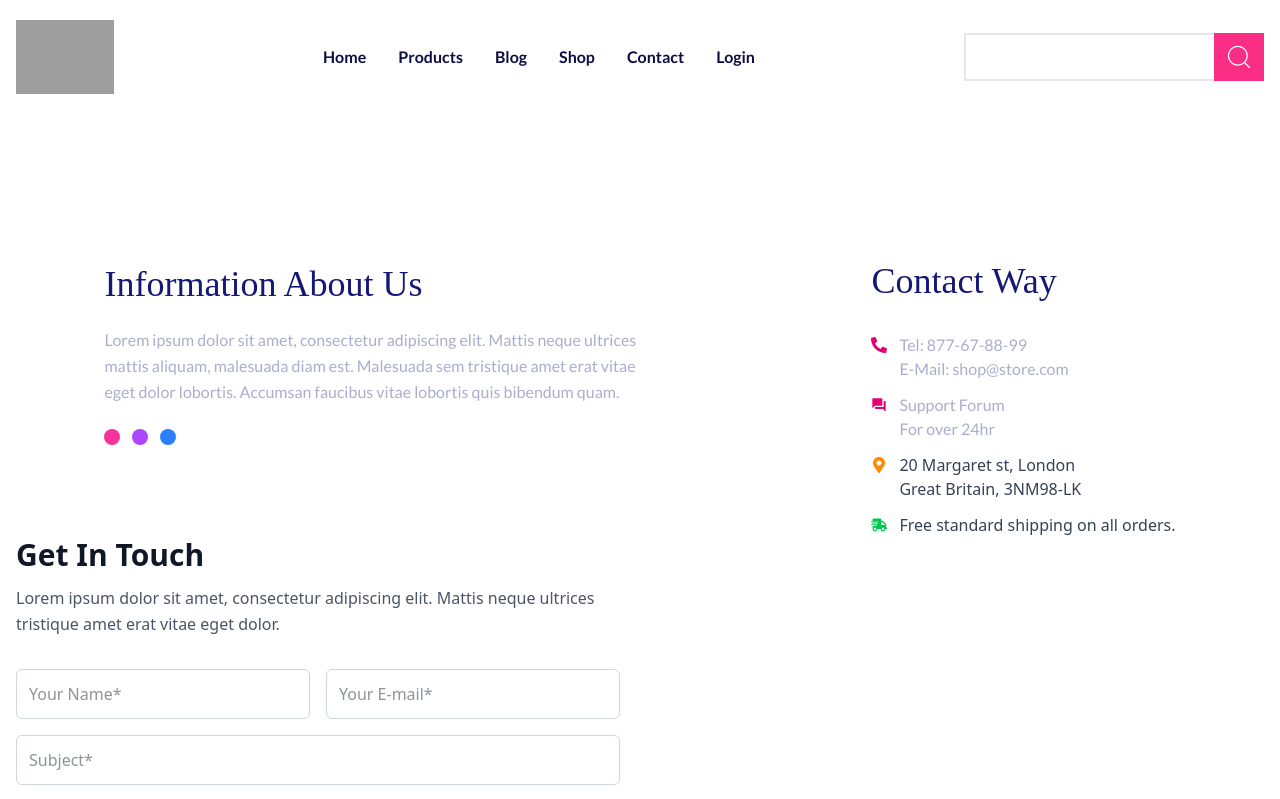
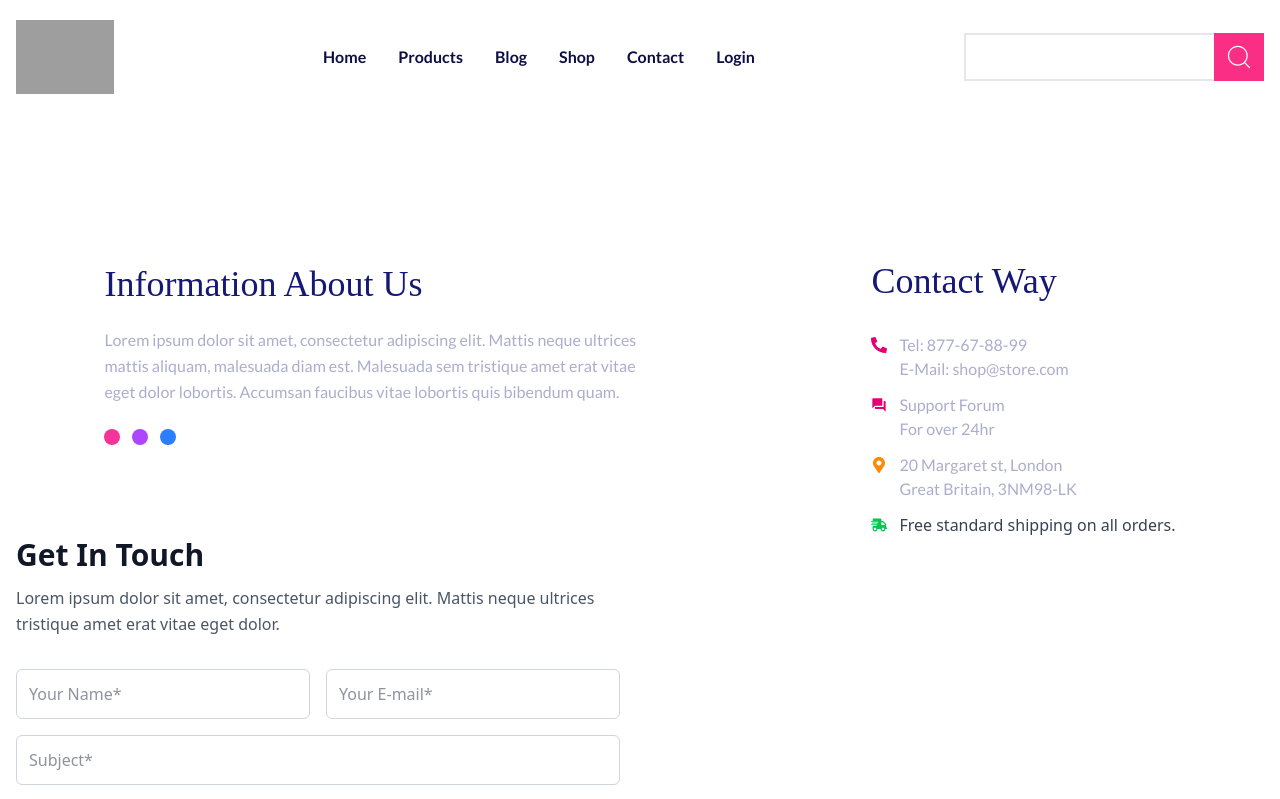
Before and after one commit to Rakib-Hassan-web/E-commace-with-next-js, a Next.js app: page /Contact in a window 1280 px wide. Shown: the top 799 px of the page. Built offline with nearby package versions, Linux system fonts and the light colour scheme; grey boxes are pictures that could not be loaded; a web font is replaced by a local one.

Commit message:
conmtact page add page and aprocessimg

```diff
--- a/app/( Pages )/Contact/page.jsx
+++ b/app/( Pages )/Contact/page.jsx
@@ -44,7 +44,7 @@ const page = () => {
 
           <div className="flex items-start gap-3 text-gray-700">
             <FaMapMarkerAlt className="text-orange-400 mt-1" />
-            <p>
+            <p className="text-[16px] font-lato font-medium    text-[#8a8fb9b9]">
               20 Margaret st, London <br />
               Great Britain, 3NM98-LK
             </p>
```
